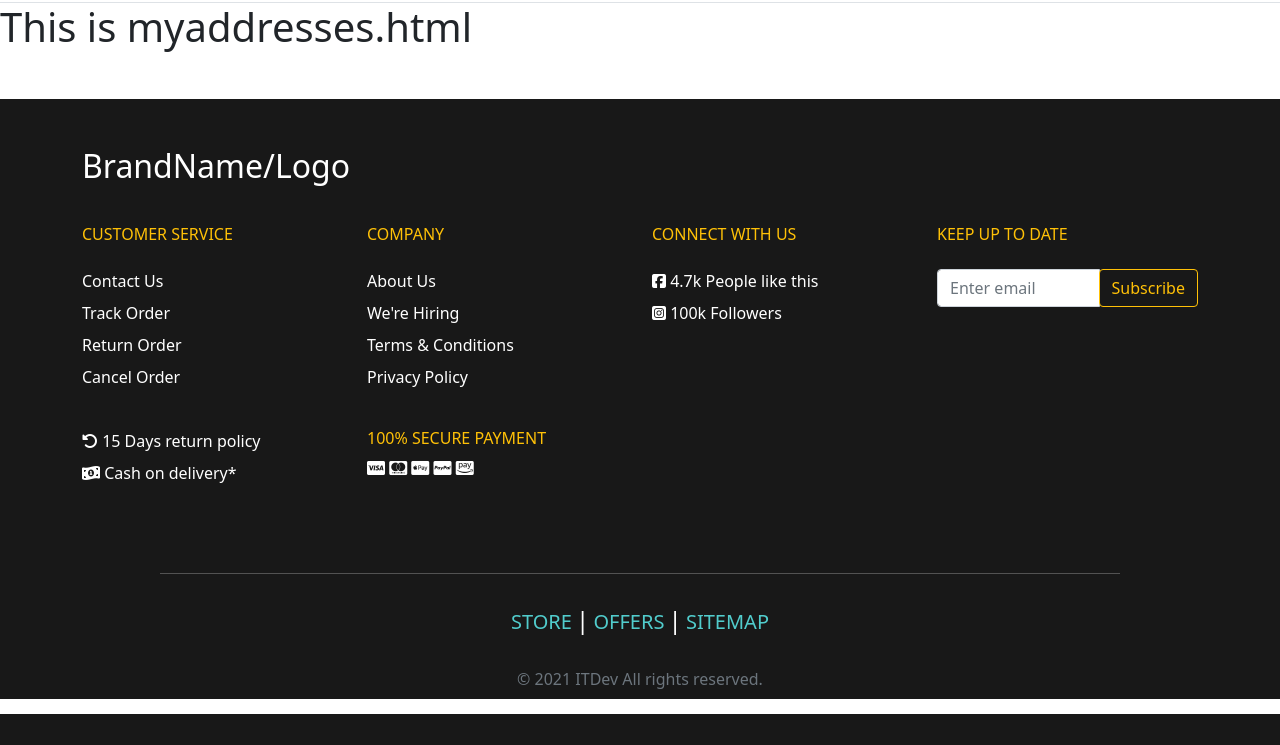
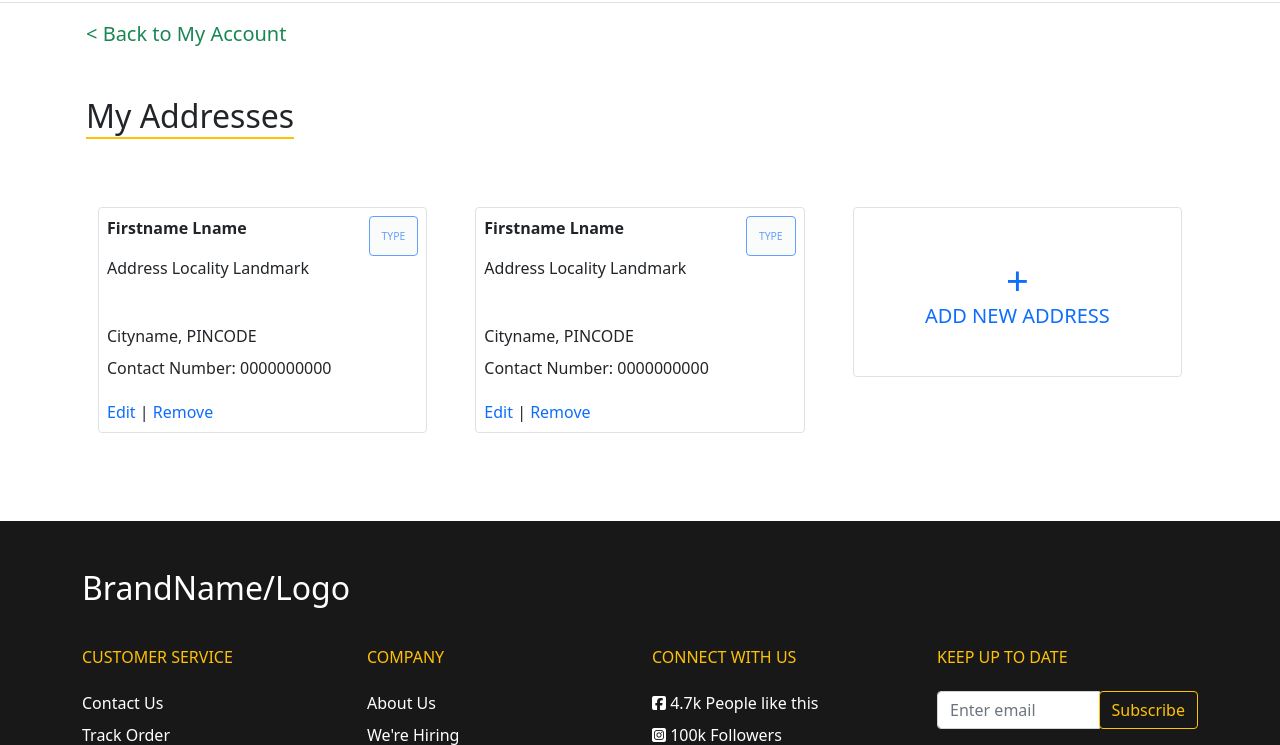
Before and after one commit to pragat-pandya/Django_Ecommerce, a Django app: page /myaddresses in a window 1280 px wide. Shown: the part 86-831 px from the top of the page. Before the commit the page ends 800 px from the top, so only its background shows below. Run offline with Django 3.2, Linux system fonts and the light colour scheme; some libraries are stand-ins or nearby versions.

Commit message:
Define template for MyAddresses view.

```diff
--- a/app/templates/app/myaddresses.html
+++ b/app/templates/app/myaddresses.html
@@ -5,5 +5,64 @@
 {% block style %} {% endblock %}
 
 {% block body %}
-  <h1>This is myaddresses.html</h1>
+  <div class="container p-3">
+    <a href="{% url 'myaccount' %}" class="link-success text-decoration-none fs-5"> < Back to My Account</a>
+    <h1 class="mt-2 mt-md-2 mt-sm-2 mt-lg-5 mt-xl-5 mt-xxl-5 fs-2"><span class="border-bottom border-warning border-2">My Addresses</span></h1>
+    <div class="row mt-5">
+      <div class="col-lg-4 col-xl-4 col-xxl-4 col-md-6 col-sm-12 col-12 p-4 justify-content-center">
+        <section class="border rounded p-2">
+          <div class="d-flex flex-wrap">
+            <p class="fw-bold">Firstname Lname</p>
+            <button type="button" name="button" class="bg-light py-0 ms-auto btn btn-outline-primary" disabled style="font-size: .65em;">TYPE</button>
+          </div>
+          <p>Address Locality Landmark</p>
+
+          <div class="mt-5">
+            <p class="lh-1 fw-light">
+              Cityname, PINCODE
+            </p>
+            <p class="lh-1 fw-light">
+              Contact Number: 0000000000
+            </p>
+          </div>
+
+          <div class="mt-4">
+            <a href="#" class="text-decoration-none my-1">Edit</a>  <span> | </span><a href="#" class="text-decoration-none">Remove</a>
+          </div>
+        </section>
+      </div>
+
+      <div class="col-lg-4 col-xl-4 col-xxl-4 col-md-6 col-sm-12 col-12 p-4 justify-content-center">
+        <section class="border rounded p-2">
+          <div class="d-flex flex-wrap">
+            <p class="fw-bold">Firstname Lname</p>
+            <button type="button" name="button" class="bg-light py-0 ms-auto btn btn-outline-primary" disabled style="font-size: .65em;">TYPE</button>
+          </div>
+          <p>Address Locality Landmark</p>
+
+          <div class="mt-5">
+            <p class="lh-1 fw-light">
+              Cityname, PINCODE
+            </p>
+            <p class="lh-1 fw-light">
+              Contact Number: 0000000000
+            </p>
+          </div>
+
+          <div class="mt-4">
+            <a href="#" class="text-decoration-none my-1">Edit</a>  <span> | </span><a href="#" class="text-decoration-none">Remove</a>
+          </div>
+        </section>
+      </div>
+
+      <div class="col-lg-4 col-xl-4 col-xxl-4 col-md-6 col-sm-12 col-12 p-4 justify-content-center">
+        <section class="border rounded p-2 text-center p-5">
+          <a href="#" class="link text-decoration-none">
+            <h1 class="my-0">+</h1>
+            <h5 class="my-0">ADD NEW ADDRESS</h5>
+          </a>
+        </section>
+      </div>
+    </div>
+  </div>
 {% endblock %}
--- a/app/templates/app/myorders.html
+++ b/app/templates/app/myorders.html
@@ -7,7 +7,8 @@
 
 {% block body %}
 <div class="container-fluid bg-light">
-  <div class="container bg-white">
+  <div class="container bg-white p-2">
+    <a href="{% url 'myaccount' %}" class="link-success text-decoration-none fs-5"> < Back to My Account</a>
     <h1 class="mt-2 mt-md-2 mt-sm-2 mt-lg-5 mt-xl-5 mt-xxl-5 fs-2"><span class="border-bottom border-warning border-2">My Orders</span></h1>
 
     <a href="#" class="link-dark text-decoration-none">
--- a/app/templates/app/mypayments.html
+++ b/app/templates/app/mypayments.html
@@ -5,7 +5,7 @@
 {% block style %} {% endblock %}
 
 {% block body %}
-  <div class="container">
+  <div class="container p-2">
     <a href="{% url 'myaccount' %}" class="link-success text-decoration-none fs-5"> < Back to My Account</a>
     <h1 class="mt-3 mt-md-2 mt-sm-2 mt-lg-5 mt-xl-5 mt-xxl-5 fs-2"><span class="border-bottom border-warning border-2 text-bold">My Payments</span></h1>
     <section class="d-flex p-4 flex-column mt-5 border rounded">
--- a/app/templates/app/myprofile.html
+++ b/app/templates/app/myprofile.html
@@ -3,7 +3,7 @@
 {% block title %} My Profile {% endblock %}
 
 {% block body %}
-  <div class="container">
+  <div class="container p-3">
     <a href="{% url 'myaccount' %}" class="link-success text-decoration-none fs-5"> < Back to My Account</a>
     <h1 class="mt-3 mt-md-2 mt-sm-2 mt-lg-5 mt-xl-5 mt-xxl-5 fs-2"><span class="border-bottom border-warning border-2 text-bold">My Profile</span></h1>
     <form class="form" action="TO-BE-DEFINED" method="post">
```
